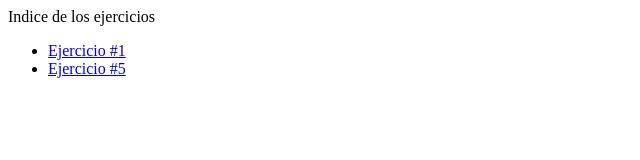
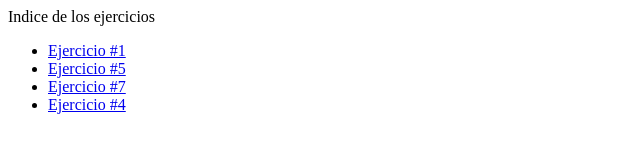
Before and after one commit to tavarezhilario/practicaIII, a website: page public_html/index.html in a window 1280 px wide. Shown: the whole page, without its empty margins (0-640 px from the left). Drawn offline with Linux system fonts and the light colour scheme.

Commit message:
Merge origin/master
Conflicts:
	public_html/index.html

```diff
--- a/public_html/index.html
+++ b/public_html/index.html
@@ -15,6 +15,8 @@ and open the template in the editor.
         <ul>
             <li><a href="ejercicio1.html">Ejercicio #1</a></li>
             <li><a href="ejercicio5.html">Ejercicio #5</a></li>
+            <li><a href="ejercicio7.html">Ejercicio #7</a></li>
+             <li><a href="ejercicio4.html">Ejercicio #4</a></li>
         </ul>
     </body>
 </html>
```
Also changed, not shown: public_html/ejercicio4.html (+1 -1 lines).
